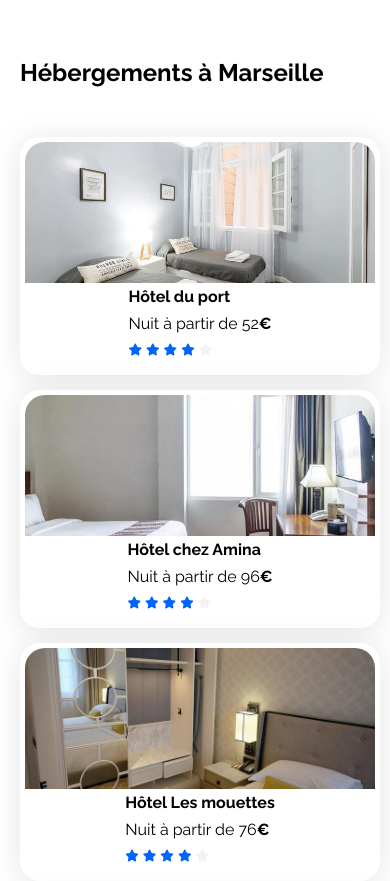
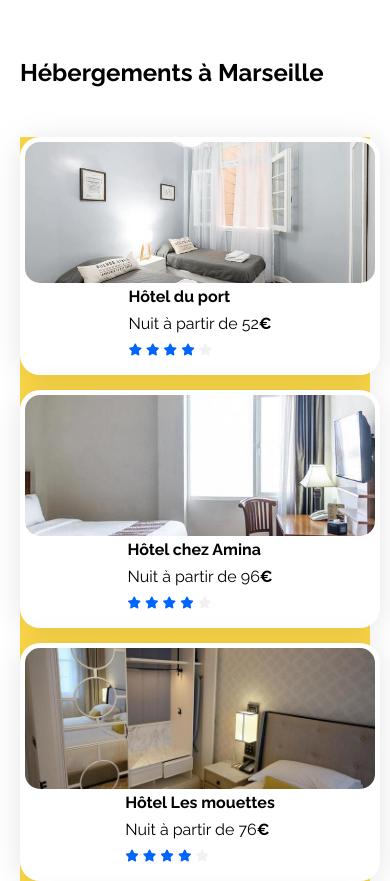
Before and after one commit to Justine0000PPPP/frison-justine-2-code-052025, a plain HTML site: page index.html in a window 390 px wide. Shown: the part 1340-2221 px from the top of the page. Drawn offline with Linux system fonts and the light colour scheme.

Commit message:
card images radus 15px a la place de 20px

```diff
--- a/css/style.css
+++ b/css/style.css
@@ -265,6 +265,7 @@ a {
     display: flex;
     flex-direction: column;
     gap: 30px;
+    background-color: blue;
 }
 
 .ligne-card {
@@ -284,7 +285,7 @@ a {
 }
 
 .herbergements-card .card img {
-    border-radius: 20px 20px 0 0;
+    border-radius: 15px ;
     height: 124px;
     width: 100%;
 }
@@ -426,6 +427,7 @@ a {
     .hebergements-and-populaires {
         flex-direction: column;
         gap: 50px;
+        width: 100%;
     }
 
     .hebergements {
@@ -456,6 +458,11 @@ a {
 
     .activite-card .card img {
         height: 200px;
+    }
+
+    .herbergements-card {
+        background-color: rgb(253, 217, 72);
+        max-width: 100%;
     }
 }
 
```
